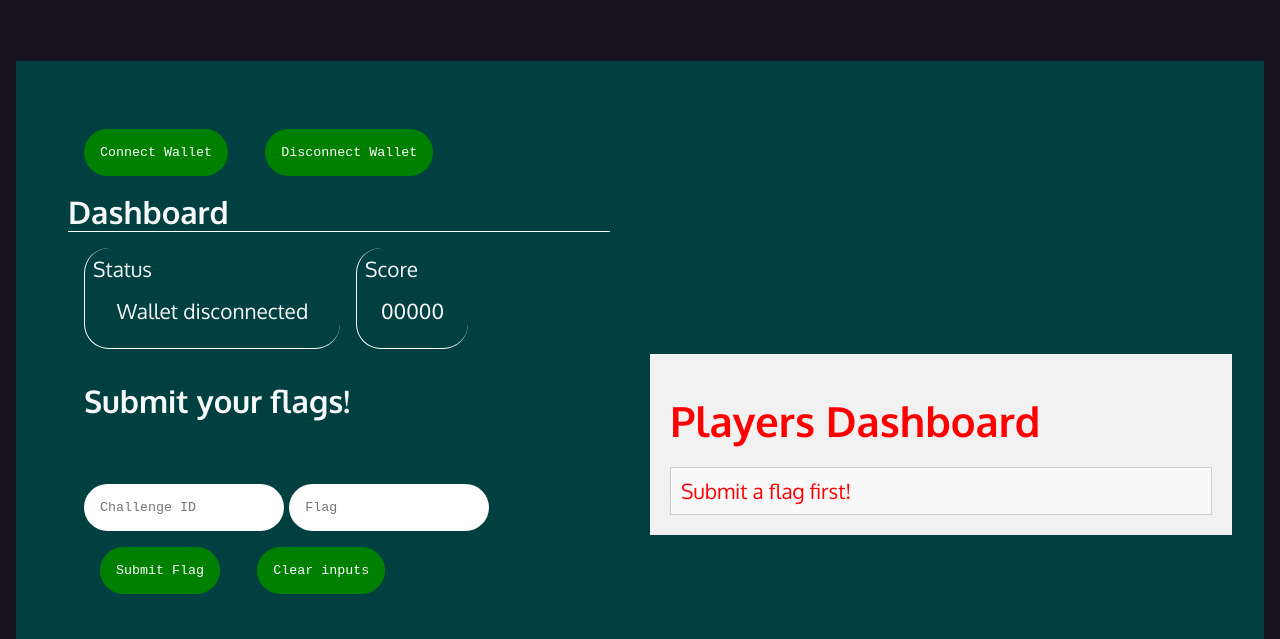
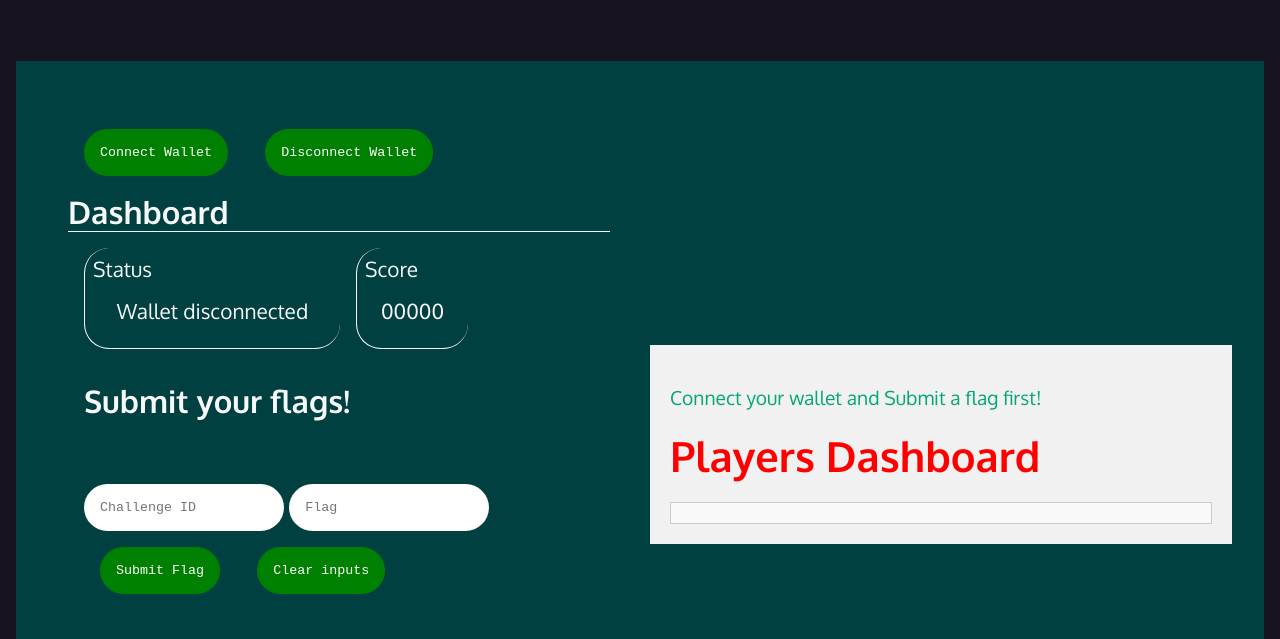
Before and after one commit to Husam-Jenidi/Blockchain-Ethereum, a website with bundled scripts: page index.html in a window 1280 px wide. Both pictures are taken after a click on the button "Disconnect Wallet". Shown: the part 146-785 px from the top of the page. Built offline with nearby package versions, Linux system fonts and the light colour scheme; a web font is replaced by a local one.

Commit message:
adding  placeholder and reset dashboard after disconnecting

```diff
--- a/index.html
+++ b/index.html
@@ -94,9 +94,9 @@
   </div>
 </div>
 <div class="right-column">
-  <p id="admin"></p>
+  <p id="admin">Connect your wallet and Submit a flag first!</p>
 <h1>Players Dashboard</h1>
-<div id="players">Submit a flag first!</div>
+<div id="players"></div>
 </div>
 </div>
 
--- a/script.js
+++ b/script.js
@@ -211,6 +211,8 @@ document.getElementById('disconnectWallet').addEventListener('click', () => {
     contract = null;
     document.getElementById('status').innerText = 'Wallet disconnected';
     document.getElementById('score').innerText = '00000'; // Reset score display
+	document.getElementById('players').innerHTML="";
+	document.getElementById("admin").innerText= "Connect your wallet and Submit a flag first!"
 });
 
 document.getElementById('clearInputs').addEventListener('click', async () => {
```
